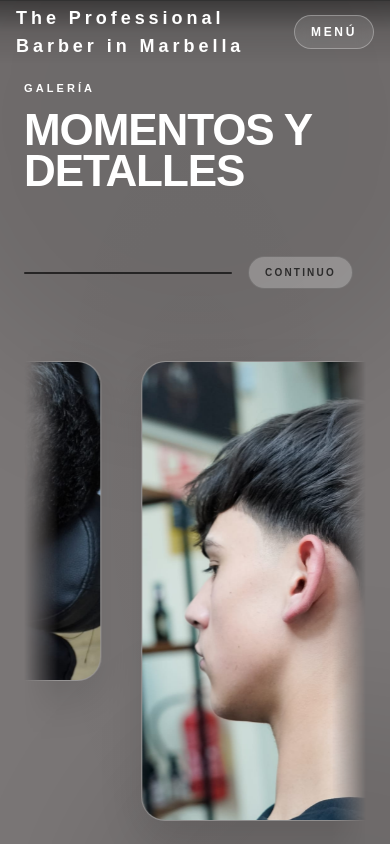
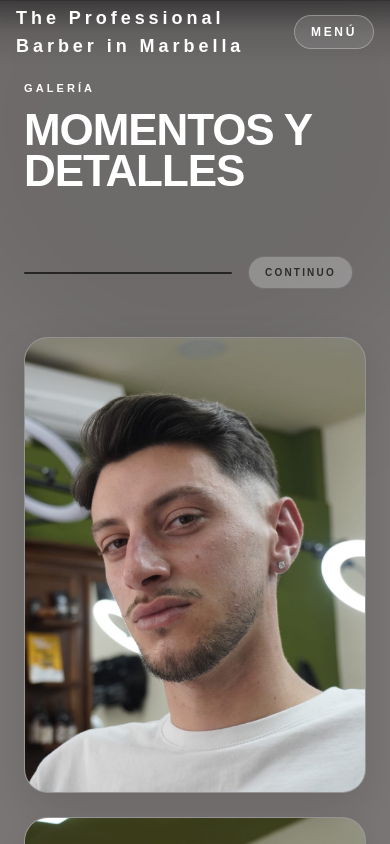
Before and after one commit to BrunoMarconi/Luxury_barber, a Next.js app: page /galeria in a window 390 px wide. Shown: the top 844 px of the page. Built offline with nearby package versions, Linux system fonts and the light colour scheme.

Commit message:
Change gallery from scrolling rail to responsive grid layout to show all photos at once

```diff
--- a/app/GallerySection.tsx
+++ b/app/GallerySection.tsx
@@ -56,12 +56,12 @@ function FadeUp({
 function sizeClasses(size: Photo["size"]) {
   switch (size) {
     case "wide":
-      return "w-[520px] h-[320px] sm:w-[620px] sm:h-[360px]";
+      return "aspect-[16/10] w-full";
     case "square":
-      return "w-[360px] h-[360px] sm:w-[420px] sm:h-[420px]";
+      return "aspect-square w-full";
     case "tall":
     default:
-      return "w-[340px] h-[460px] sm:w-[380px] sm:h-[540px]";
+      return "aspect-[3/4] w-full";
   }
 }
 
@@ -115,33 +115,7 @@ export default function GalleryScrollRail({ photos }: { photos?: Photo[] }) {
 
   return (
     <section id="gallery" className="relative overflow-hidden bg-[#7A7676] text-black">
-      {/* CSS marquee + mask edges */}
-      <style>{`
-        .rail-wrap { overflow: hidden; }
-        .rail-track {
-          display: flex;
-          width: max-content;
-          gap: 40px;
-          will-change: transform;
-          animation: rail-left 32s linear infinite;
-        }
-        .rail-wrap:hover .rail-track { animation-play-state: paused; }
-
-        @keyframes rail-left {
-          from { transform: translateX(0); }
-          to { transform: translateX(-50%); }
-        }
-
-        @media (prefers-reduced-motion: reduce) {
-          .rail-track { animation: none !important; transform: translateX(0) !important; }
-        }
-
-        /* mask para bordes (más elegante que los gradients) */
-        .rail-mask {
-          -webkit-mask-image: linear-gradient(to right, transparent 0%, black 10%, black 90%, transparent 100%);
-          mask-image: linear-gradient(to right, transparent 0%, black 10%, black 90%, transparent 100%);
-        }
-      `}</style>
+      {/* No CSS needed for grid layout */}
 
       {/* Fondo suave (sin cambiar color base) */}
       <div className="pointer-events-none absolute inset-0">
@@ -195,19 +169,12 @@ export default function GalleryScrollRail({ photos }: { photos?: Photo[] }) {
           </div>
         </div>
 
-        {/* Rail */}
+        {/* Gallery Grid */}
         <FadeUp delay={0.08} amount={0.2} className="mt-12">
-          <div className="rail-wrap rail-mask relative">
-            <div className="rail-track py-6">
-              {/* Bloque 1 */}
-              {galleryPhotos.map((p, idx) => (
-                <Tile key={`a-${p.src}`} p={p} idx={idx} total={galleryPhotos.length} />
-              ))}
-              {/* Bloque 2 duplicado */}
-              {galleryPhotos.map((p, idx) => (
-                <Tile key={`b-${p.src}`} p={p} idx={idx} total={galleryPhotos.length} />
-              ))}
-            </div>
+          <div className="grid grid-cols-1 sm:grid-cols-2 lg:grid-cols-3 xl:grid-cols-4 gap-6">
+            {galleryPhotos.map((p, idx) => (
+              <Tile key={p.src} p={p} idx={idx} total={galleryPhotos.length} />
+            ))}
           </div>
         </FadeUp>
 
```
